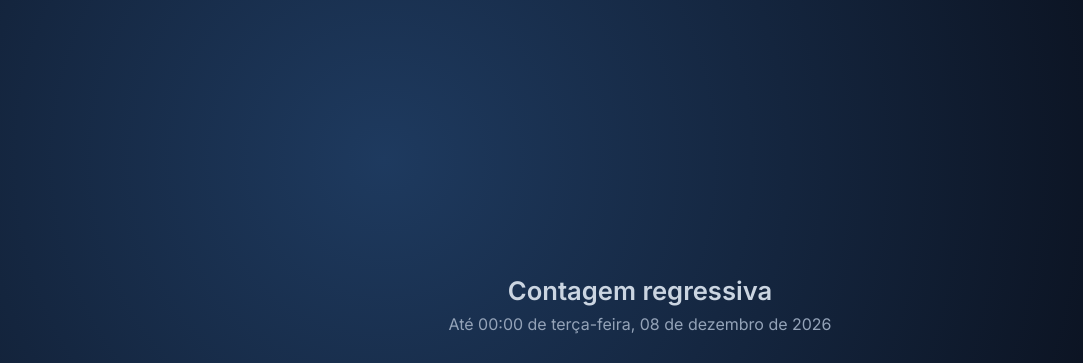
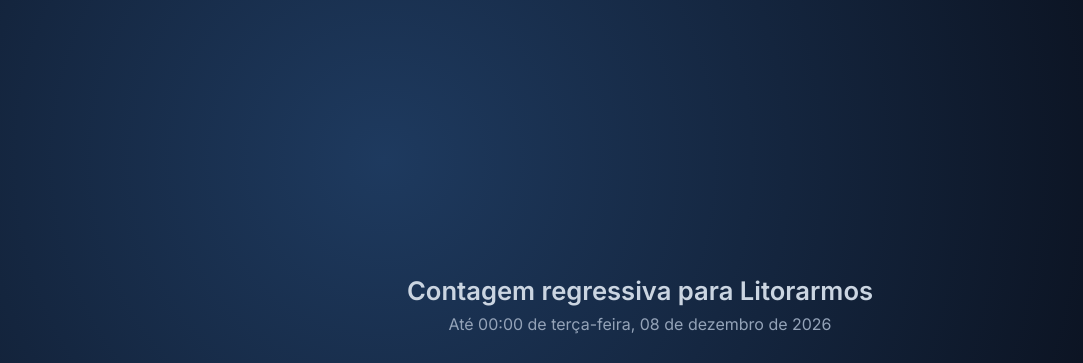
Before and after one commit to Eduardo-resd/contador_, a plain HTML site: page index.html in a window 1280 px wide. Shown: the top 363 px of the page, without its empty margins (0-1083 px from the left). Drawn offline with Linux system fonts and the light colour scheme.

Commit message:
Update index.html

```diff
--- a/index.html
+++ b/index.html
@@ -29,7 +29,7 @@
 </head>
 <body>
 <div class="wrap">
-  <h1>Contagem regressiva</h1>
+  <h1>Contagem regressiva para Litorarmos</h1>
   <div class="target" id="target"></div>
   <div class="grid" id="grid">
     <div class="box"><div class="num" id="d">0</div><div class="lbl">Dias</div></div>
```
